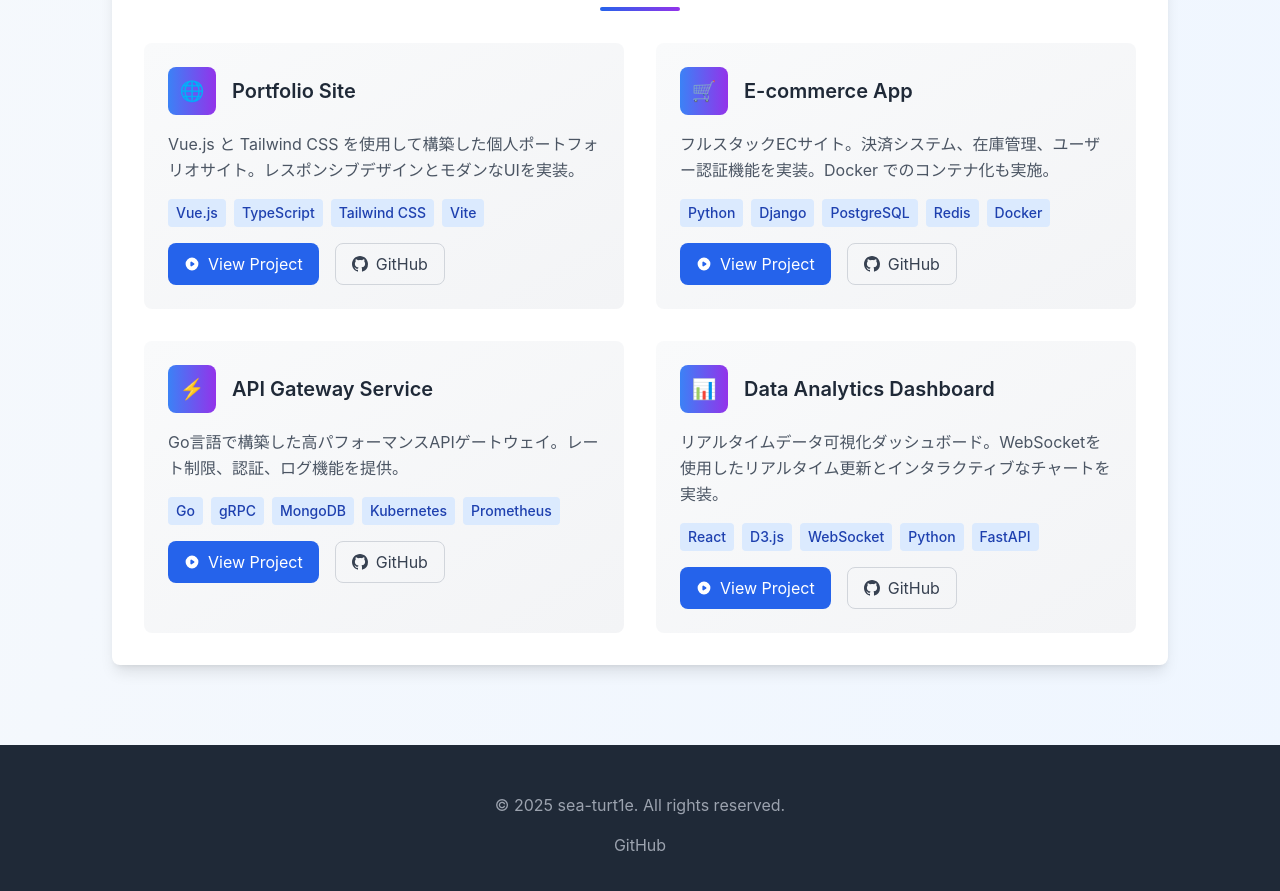
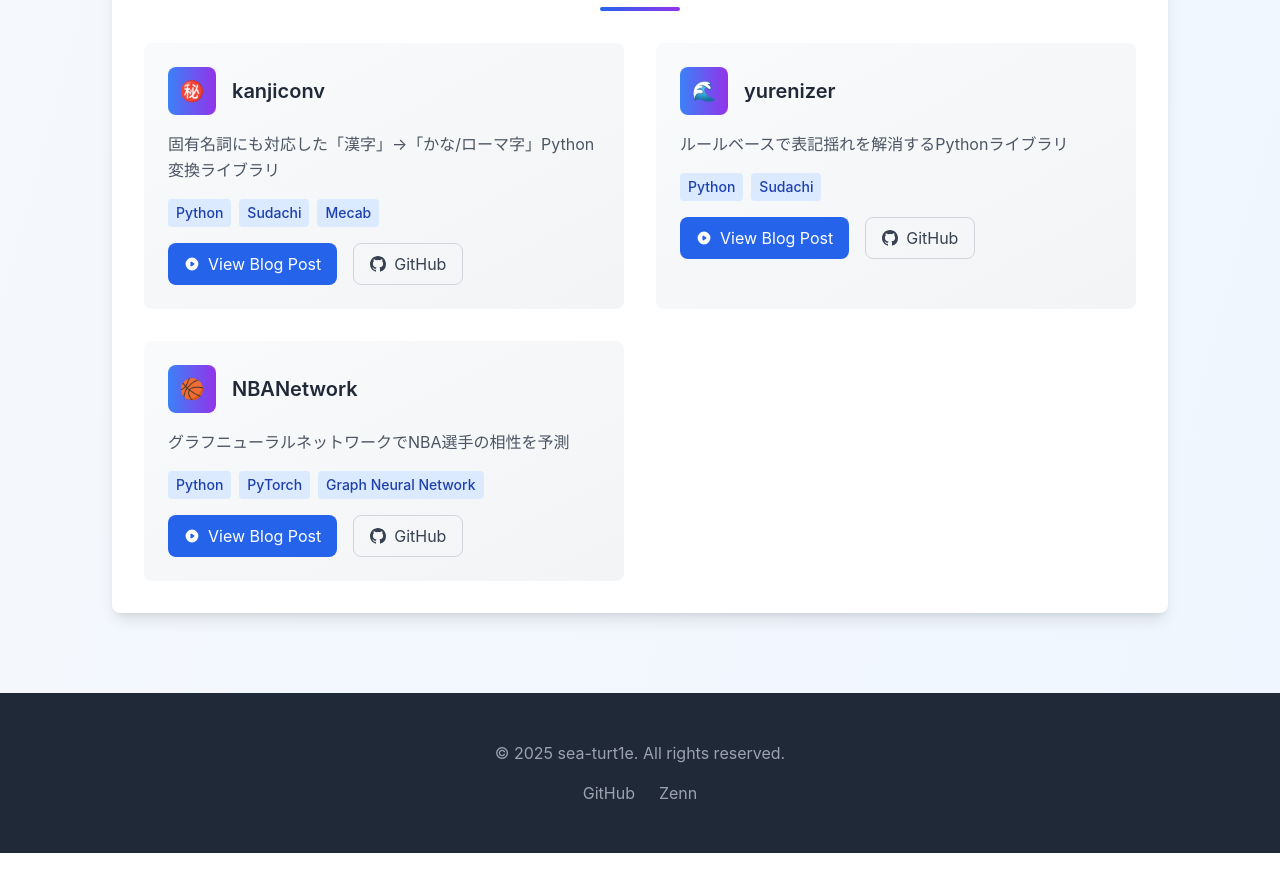
Before and after one commit to sea-turt1e/portfolio, a Vue app: page / in a window 1280 px wide. Shown: the part 3880-4771 px from the top of the page. After the commit the page ends 4733 px from the top, so only its background shows below. Built offline with nearby package versions, Linux system fonts and the light colour scheme.

Commit message:
feat: update footer with Zenn link and modify project section with new blog post details

```diff
--- a/src/App.vue
+++ b/src/App.vue
@@ -82,6 +82,7 @@
         <p class="text-gray-400">© 2025 sea-turt1e. All rights reserved.</p>
         <div class="mt-4 flex justify-center space-x-6">
           <a href="https://github.com/sea-turt1e" class="text-gray-400 hover:text-white transition-colors"  target="_blank" rel="noopener noreferrer">GitHub</a>
+          <a href="https://zenn.dev/sea_turt1e" class="text-gray-400 hover:text-white transition-colors"  target="_blank" rel="noopener noreferrer">Zenn</a>
           <!-- <a href="#" class="text-gray-400 hover:text-white transition-colors">LinkedIn</a>
           <a href="#" class="text-gray-400 hover:text-white transition-colors">Twitter</a> -->
         </div>
--- a/src/components/ProjectSection.vue
+++ b/src/components/ProjectSection.vue
@@ -30,7 +30,7 @@
             <svg class="w-4 h-4 mr-2" fill="currentColor" viewBox="0 0 20 20">
               <path fill-rule="evenodd" d="M10 18a8 8 0 100-16 8 8 0 000 16zM9.555 7.168A1 1 0 008 8v4a1 1 0 001.555.832l3-2a1 1 0 000-1.664l-3-2z" clip-rule="evenodd"></path>
             </svg>
-            View Project
+            View Blog Post
           </a>
           <a :href="project.github" target="_blank"
              class="border border-gray-300 text-gray-700 px-4 py-2 rounded-lg hover:bg-gray-50 transition-colors flex items-center">
@@ -53,36 +53,28 @@
       return {
         projects: [
           {
-            name: 'Portfolio Site',
-            link: 'https://github.com/username/portfolio',
-            github: 'https://github.com/username/portfolio',
-            icon: '🌐',
-            description: 'Vue.js と Tailwind CSS を使用して構築した個人ポートフォリオサイト。レスポンシブデザインとモダンなUIを実装。',
-            technologies: ['Vue.js', 'TypeScript', 'Tailwind CSS', 'Vite']
+            name: 'kanjiconv',
+            link: 'https://zenn.dev/sea_turt1e/articles/e7dc022231a86c',
+            github: 'https://github.com/sea-turt1e/kanjiconv',
+            icon: '㊙️',
+            description: '固有名詞にも対応した「漢字」→「かな/ローマ字」Python変換ライブラリ',
+            technologies: ['Python', 'Sudachi', 'Mecab']
           },
           {
-            name: 'E-commerce App',
-            link: 'https://github.com/username/ecommerce-app',
-            github: 'https://github.com/username/ecommerce-app',
-            icon: '🛒',
-            description: 'フルスタックECサイト。決済システム、在庫管理、ユーザー認証機能を実装。Docker でのコンテナ化も実施。',
-            technologies: ['Python', 'Django', 'PostgreSQL', 'Redis', 'Docker']
+            name: 'yurenizer',
+            link: 'https://zenn.dev/sea_turt1e/articles/afbe326366f1e7',
+            github: 'https://github.com/sea-turt1e/yurenizer',
+            icon: '🌊',
+            description: 'ルールベースで表記揺れを解消するPythonライブラリ',
+            technologies: ['Python', 'Sudachi']
           },
           {
-            name: 'API Gateway Service',
-            link: 'https://github.com/username/api-gateway',
-            github: 'https://github.com/username/api-gateway',
-            icon: '⚡',
-            description: 'Go言語で構築した高パフォーマンスAPIゲートウェイ。レート制限、認証、ログ機能を提供。',
-            technologies: ['Go', 'gRPC', 'MongoDB', 'Kubernetes', 'Prometheus']
-          },
-          {
-            name: 'Data Analytics Dashboard',
-            link: 'https://github.com/username/analytics-dashboard',
-            github: 'https://github.com/username/analytics-dashboard',
-            icon: '📊',
-            description: 'リアルタイムデータ可視化ダッシュボード。WebSocketを使用したリアルタイム更新とインタラクティブなチャートを実装。',
-            technologies: ['React', 'D3.js', 'WebSocket', 'Python', 'FastAPI']
+            name: 'NBANetwork',
+            link: 'https://zenn.dev/sea_turt1e/articles/2410af8823e6bd',
+            github: 'https://github.com/sea-turt1e/NBANetwork',
+            icon: '🏀',
+            description: 'グラフニューラルネットワークでNBA選手の相性を予測',
+            technologies: ['Python', 'PyTorch', 'Graph Neural Network']
           },
         ],
       };
```
Also changed, not shown: 1 other file (tests, documents, lock files or other folders).
